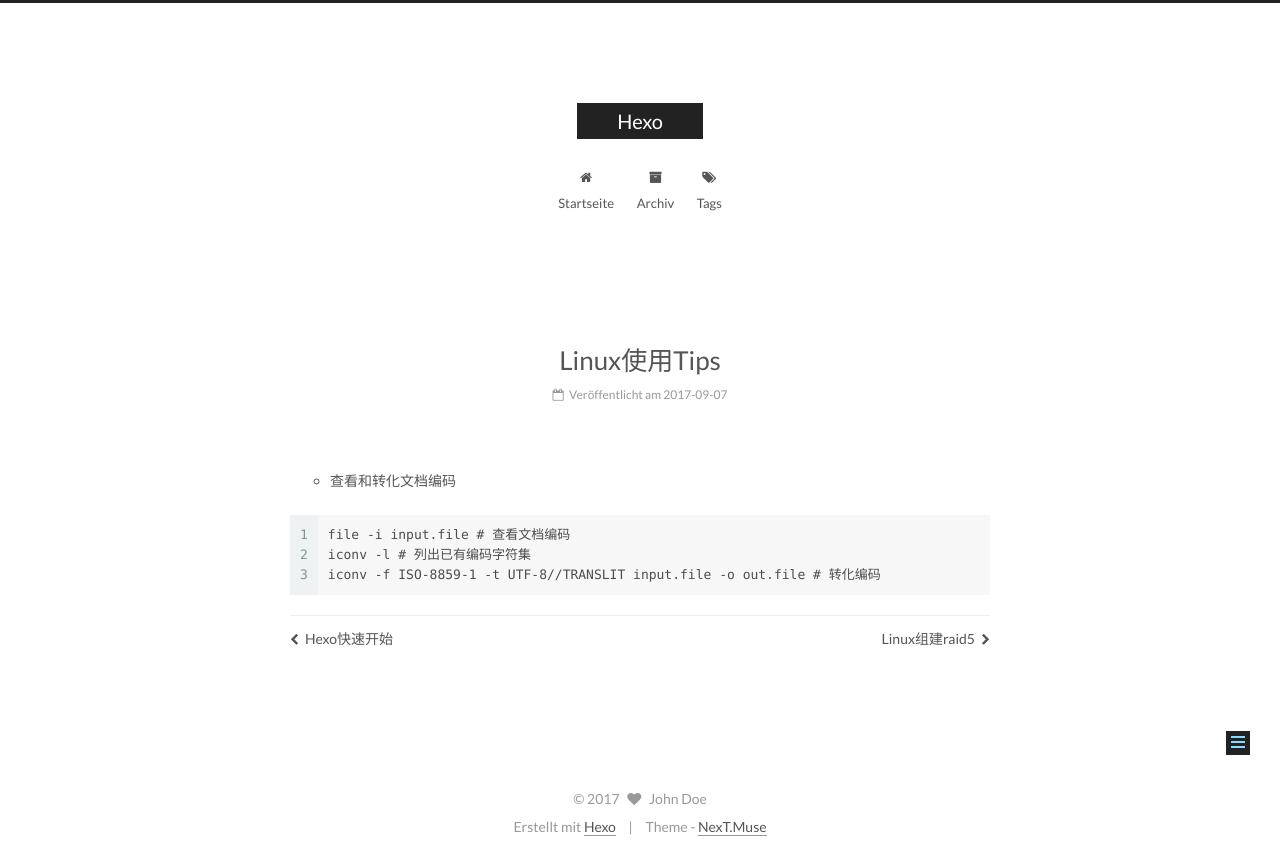
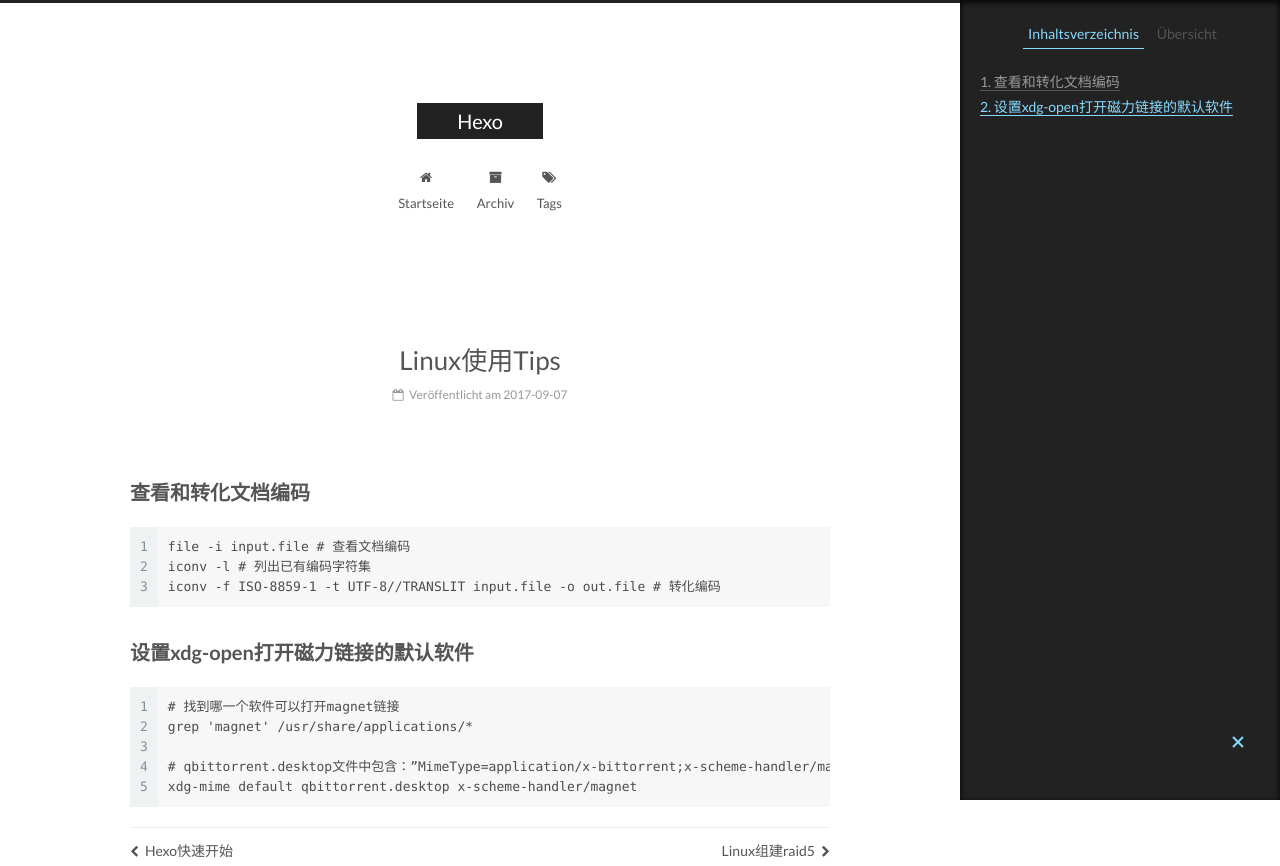
Before and after one commit to wengyk/wengyk.github.io, a plain HTML site: page 2017/09/07/Linux使用Tips/index.html in a window 1280 px wide. Shown: the top 866 px of the page. Drawn offline with Linux system fonts and the light colour scheme.

Commit message:
Site updated: 2017-09-10 15:43:20

```diff
--- a/2017/09/07/Linux使用Tips/index.html
+++ b/2017/09/07/Linux使用Tips/index.html
@@ -93,16 +93,16 @@
 
 
 
-<meta name="description" content="查看和转化文档编码  123file -i input.file # 查看文档编码iconv -l # 列出已有编码字符集iconv -f ISO-8859-1 -t UTF-8//TRANSLIT input.file -o out.file # 转化编码">
+<meta name="description" content="查看和转化文档编码123file -i input.file # 查看文档编码iconv -l # 列出已有编码字符集iconv -f ISO-8859-1 -t UTF-8//TRANSLIT input.file -o out.file # 转化编码 设置xdg-open打开磁力链接的默认软件12345# 找到哪一个软件可以打开magnet链接grep &amp;apos;magnet&amp;apos; /">
 <meta property="og:type" content="article">
 <meta property="og:title" content="Linux使用Tips">
 <meta property="og:url" content="http://yoursite.com/2017/09/07/Linux使用Tips/index.html">
 <meta property="og:site_name" content="Hexo">
-<meta property="og:description" content="查看和转化文档编码  123file -i input.file # 查看文档编码iconv -l # 列出已有编码字符集iconv -f ISO-8859-1 -t UTF-8//TRANSLIT input.file -o out.file # 转化编码">
-<meta property="og:updated_time" content="2017-09-07T14:40:53.093Z">
+<meta property="og:description" content="查看和转化文档编码123file -i input.file # 查看文档编码iconv -l # 列出已有编码字符集iconv -f ISO-8859-1 -t UTF-8//TRANSLIT input.file -o out.file # 转化编码 设置xdg-open打开磁力链接的默认软件12345# 找到哪一个软件可以打开magnet链接grep &amp;apos;magnet&amp;apos; /">
+<meta property="og:updated_time" content="2017-09-10T07:43:08.779Z">
 <meta name="twitter:card" content="summary">
 <meta name="twitter:title" content="Linux使用Tips">
-<meta name="twitter:description" content="查看和转化文档编码  123file -i input.file # 查看文档编码iconv -l # 列出已有编码字符集iconv -f ISO-8859-1 -t UTF-8//TRANSLIT input.file -o out.file # 转化编码">
+<meta name="twitter:description" content="查看和转化文档编码123file -i input.file # 查看文档编码iconv -l # 列出已有编码字符集iconv -f ISO-8859-1 -t UTF-8//TRANSLIT input.file -o out.file # 转化编码 设置xdg-open打开磁力链接的默认软件12345# 找到哪一个软件可以打开magnet链接grep &amp;apos;magnet&amp;apos; /">
 
 
 
@@ -320,10 +320,8 @@
 
 
 
-        <ul>
-<li>查看和转化文档编码</li>
-</ul>
-<figure class="highlight plain"><table><tr><td class="gutter"><pre><div class="line">1</div><div class="line">2</div><div class="line">3</div></pre></td><td class="code"><pre><div class="line">file -i input.file # 查看文档编码</div><div class="line">iconv -l # 列出已有编码字符集</div><div class="line">iconv -f ISO-8859-1 -t UTF-8//TRANSLIT input.file -o out.file # 转化编码</div></pre></td></tr></table></figure>
+        <h2 id="查看和转化文档编码"><a href="#查看和转化文档编码" class="headerlink" title="查看和转化文档编码"></a>查看和转化文档编码</h2><figure class="highlight plain"><table><tr><td class="gutter"><pre><div class="line">1</div><div class="line">2</div><div class="line">3</div></pre></td><td class="code"><pre><div class="line">file -i input.file # 查看文档编码</div><div class="line">iconv -l # 列出已有编码字符集</div><div class="line">iconv -f ISO-8859-1 -t UTF-8//TRANSLIT input.file -o out.file # 转化编码</div></pre></td></tr></table></figure>
+<h2 id="设置xdg-open打开磁力链接的默认软件"><a href="#设置xdg-open打开磁力链接的默认软件" class="headerlink" title="设置xdg-open打开磁力链接的默认软件"></a>设置xdg-open打开磁力链接的默认软件</h2><figure class="highlight plain"><table><tr><td class="gutter"><pre><div class="line">1</div><div class="line">2</div><div class="line">3</div><div class="line">4</div><div class="line">5</div></pre></td><td class="code"><pre><div class="line"># 找到哪一个软件可以打开magnet链接</div><div class="line">grep &apos;magnet&apos; /usr/share/applications/*</div><div class="line"></div><div class="line"># qbittorrent.desktop文件中包含：”MimeType=application/x-bittorrent;x-scheme-handler/magnet;“，所以设qbittorrent为magnet链接的默认打开软件。</div><div class="line">xdg-mime default qbittorrent.desktop x-scheme-handler/magnet</div></pre></td></tr></table></figure>
 
 
     </div>
@@ -419,8 +417,17 @@
 
 
 
+        <ul class="sidebar-nav motion-element">
+          <li class="sidebar-nav-toc sidebar-nav-active" data-target="post-toc-wrap" >
+            Inhaltsverzeichnis
+          </li>
+          <li class="sidebar-nav-overview" data-target="site-overview">
+            Übersicht
+          </li>
+        </ul>
 
-      <section class="site-overview sidebar-panel sidebar-panel-active">
+
+      <section class="site-overview sidebar-panel">
         <div class="site-author motion-element" itemprop="author" itemscope itemtype="http://schema.org/Person">
           <img class="site-author-image" itemprop="image"
                src="/images/avatar.gif"
@@ -464,6 +471,22 @@
 
       </section>
 
+
+      <!--noindex-->
+        <section class="post-toc-wrap motion-element sidebar-panel sidebar-panel-active">
+          <div class="post-toc">
+
+
+
+
+
+
+              <div class="post-toc-content"><ol class="nav"><li class="nav-item nav-level-2"><a class="nav-link" href="#查看和转化文档编码"><span class="nav-number">1.</span> <span class="nav-text">查看和转化文档编码</span></a></li><li class="nav-item nav-level-2"><a class="nav-link" href="#设置xdg-open打开磁力链接的默认软件"><span class="nav-number">2.</span> <span class="nav-text">设置xdg-open打开磁力链接的默认软件</span></a></li></ol></div>
+
+
+          </div>
+        </section>
+      <!--/noindex-->
 
 
 
--- a/css/main.css
+++ b/css/main.css
@@ -1676,7 +1676,7 @@ pre .javascript .function {
   width: 4px;
   height: 4px;
   border-radius: 50%;
-  background: #1c7fe0;
+  background: #71d0ff;
 }
 .links-of-blogroll {
   font-size: 13px;
```
Also changed, not shown: index.html (+2 -4 lines).
